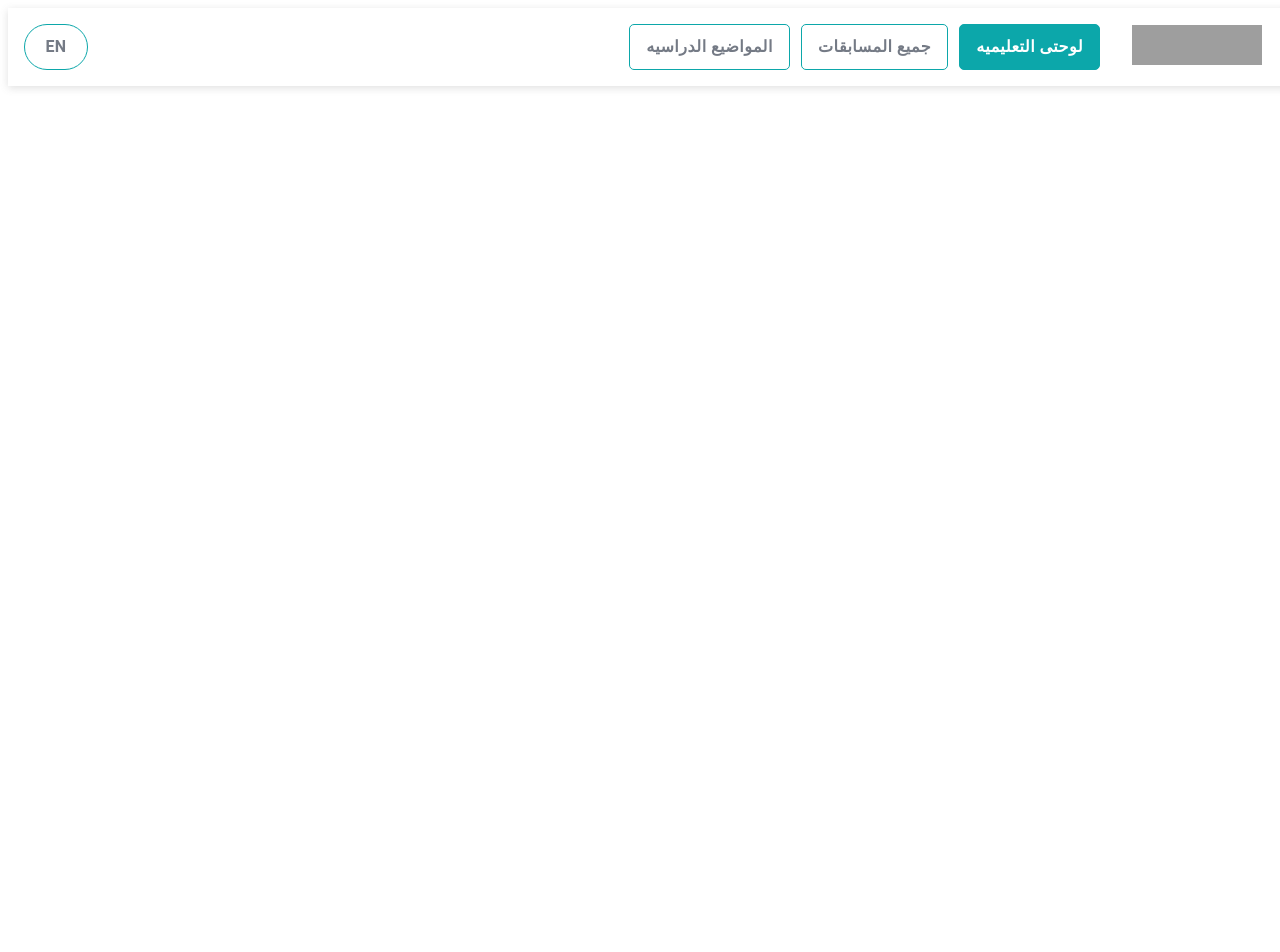
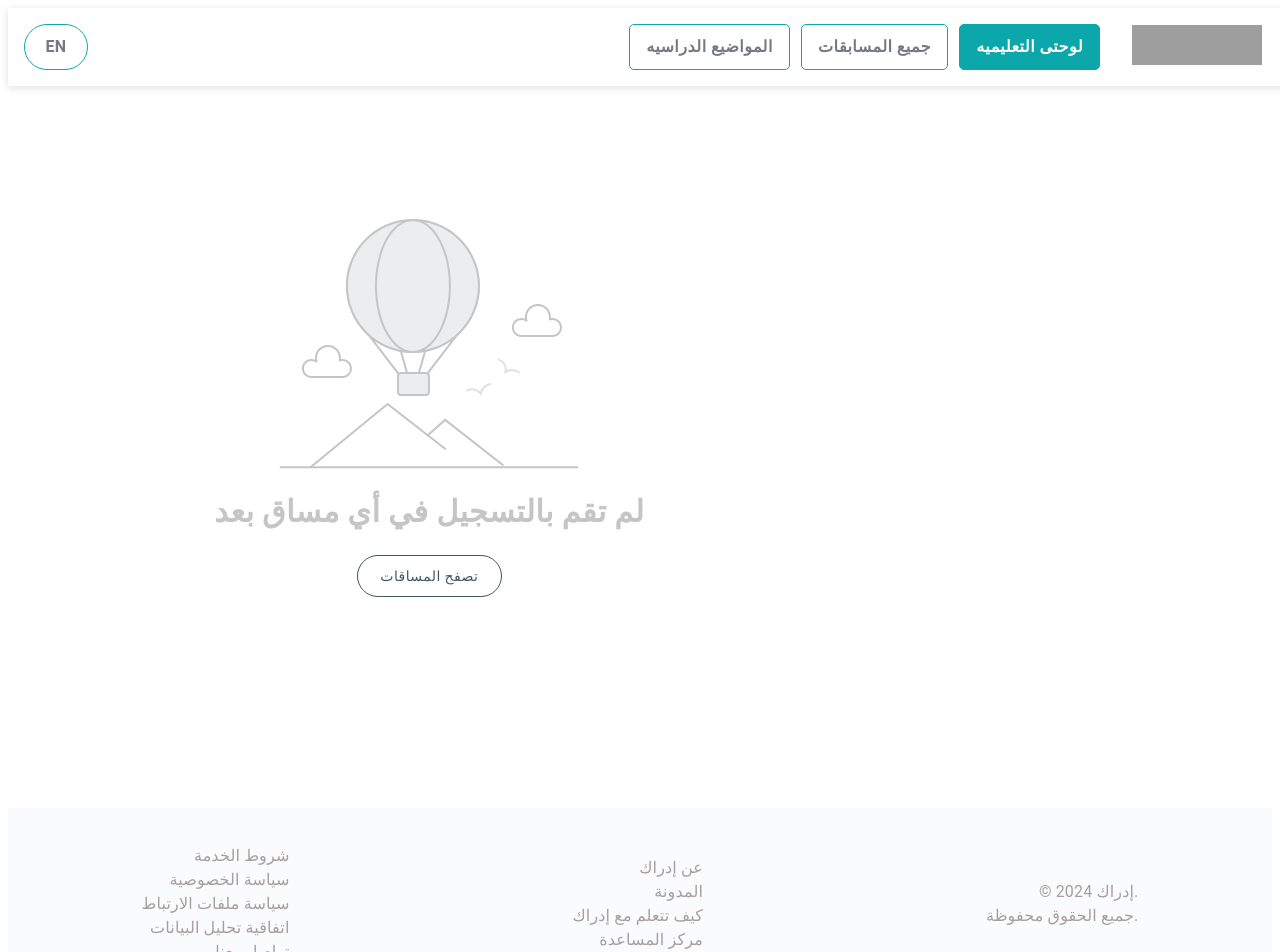
Before and after one commit to redarashid/learning-platform, a React (Vite) app: page /board in a window 1280 px wide. Shown: the top 952 px of the page. Before the commit the page ends 800 px from the top, so only its background shows below. Built offline with nearby package versions, Linux system fonts and the light colour scheme; grey boxes are pictures that could not be loaded.

Commit message:
learning-platform

```diff
--- /dev/null
+++ b/src/components/NavBoard.jsx
@@ -0,0 +1,115 @@
+import { Box, Grid } from "@mui/material";
+import Button from "@mui/material/Button";
+import Stack from "@mui/material/Stack";
+
+
+const NavBoard = () => {
+  return (
+    <Grid
+      position="fixed"
+      sx={{
+        backgroundColor: "#FFF",
+        boxShadow: "rgba(99, 99, 99, 0.2) 0px 2px 8px 0px",
+        width: "100%",
+        padding: "1rem",
+        zIndex: 1,
+      }}>
+      <Stack
+        direction="row"
+        width={"100%"}
+        spacing={2}
+        justifyContent="space-between"
+        alignItems="center">
+        <Box sx={{ display: "flex", alignItems: "center" }}>
+          <Button
+            sx={{
+              border: "1px solid #0CA7AA",
+              color: "#747A85",
+              fontWeight: "bold",
+              opacity: "5",
+              mr: "0.7rem",
+              borderRadius: "23px",
+              padding: "0.5rem 1rem",
+              fontSize: "1rem",
+              "&:hover": {
+                backgroundColor: "#0CA7AA",
+                color: "#FFF",
+              },
+            }}
+            href="#contained-buttons">
+            EN
+          </Button>
+        </Box>
+
+        <Box sx={{ display: "flex", alignItems: "center" }}>
+          <Box sx={{ mr: "2rem" }}>
+            <Button
+              sx={{
+                border: "1px solid #0CA7AA",
+                color: "#747A85",
+                fontWeight: "bold",
+                opacity: "5",
+                mr: "0.7rem",
+                borderRadius: "5px",
+                padding: "0.5rem 1rem",
+                fontSize: "1rem",
+                "&:hover": {
+                  backgroundColor: "#0CA7AA",
+                  color: "#FFF",
+                },
+              }}
+              href="#contained-buttons">
+              المواضيع الدراسيه
+            </Button>
+            <Button
+              sx={{
+                border: "1px solid #0CA7AA",
+                color: "#747A85",
+                fontWeight: "bold",
+                opacity: "5",
+                mr: "0.7rem",
+                borderRadius: "5px",
+                padding: "0.5rem 1rem",
+                fontSize: "1rem",
+                "&:hover": {
+                  backgroundColor: "#0CA7AA",
+                  color: "#FFF",
+                },
+              }}
+              href="#contained-buttons">
+              جميع المسابقات
+            </Button>
+            <Button
+              sx={{
+                border: "1px solid #0CA7AA",
+                fontWeight: "bold",
+                opacity: "5",
+                borderRadius: "5px",
+                padding: "0.5rem 1rem",
+                fontSize: "1rem",
+                backgroundColor: "#0CA7AA",
+                color: "#FFF",
+              }}
+              href="#contained-buttons">
+              لوحتى التعليميه
+            </Button>
+          </Box>
+          <a>
+            <img
+              src="/images/logo.png"
+              alt="Logo"
+              style={{
+                width: 130,
+                height: 40,
+                marginRight: 10,
+                cursor: "pointer",
+              }}
+            />
+          </a>
+        </Box>
+      </Stack>
+    </Grid>
+  );
+};
+
+export default NavBoard;
--- a/src/components/board/Board.jsx
+++ b/src/components/board/Board.jsx
@@ -1,113 +1,102 @@
-import { Box, Grid } from "@mui/material";
-import Button from "@mui/material/Button";
-import Stack from "@mui/material/Stack";
+import { Box, Button, Grid, Stack, Typography } from "@mui/material";
+import NavBoard from "../NavBoard";
 
 const Board = () => {
   return (
+    <>
+      <NavBoard />
+
+      <Box sx={{ height: "100vh" }}>
+        <Grid container sx={{ height: "100%" }}>
           <Grid
-      position="fixed"
+            item
+            xs={12}
+            md={8}
             sx={{
-        backgroundColor: "#FFF",
-        boxShadow: "rgba(99, 99, 99, 0.2) 0px 2px 8px 0px",
-        width: "100%",
-        padding: "1rem",
-        zIndex: 1,
+              display: "flex",
+              flexDirection: "column",
+              padding: 2,
+              justifyContent: "center",
+              alignItems: "center",
             }}>
-      <Stack
-        direction="row"
-        width={"100%"}
-        spacing={2}
-        justifyContent="space-between"
-        alignItems="center">
-        <Box sx={{ display: "flex", alignItems: "center" }}>
+            <Box
+              sx={{
+                display: "flex",
+                justifyContent: "center",
+                flexDirection: "column",
+                padding: "2.75rem 1.25rem",
+                alignItems: "center",
+              }}>
+              <img src="/images/balloon.svg" />
+              <Typography
+                sx={{
+                  mt: "1.25rem",
+                  color: "#c5c5c5",
+                  fontSize: "1.9rem",
+                  fontWeight: "bold",
+                }}>
+                لم تقم بالتسجيل في أي مساق بعد
+              </Typography>
               <Button
                 sx={{
-              border: "1px solid #0CA7AA",
-              color: "#747A85",
-              fontWeight: "bold",
+                  border: "1px solid",
+                  color: "#3f5767",
+                  background: "transparent",
+                  borderColor: "#3f5767",
                   opacity: "5",
-              mr: "0.7rem",
                   borderRadius: "23px",
-              padding: "0.5rem 1rem",
-              fontSize: "1rem",
+                  padding: "0.5rem 1.4rem",
+                  letterSpacing: "1.8",
+                  mt: "1.25rem",
                   "&:hover": {
-                backgroundColor: "#0CA7AA",
+                    backgroundColor: "#3f5767",
                     color: "#FFF",
                   },
                 }}
                 href="#contained-buttons">
-            EN
+                تصفح المساقات
               </Button>
             </Box>
+          </Grid>
 
-        <Box sx={{ display: "flex", alignItems: "center" }}>
-          <Box sx={{ mr: "2rem" }}>
-            <Button
+          <Grid>
+            <Box></Box>
+          </Grid>
+        </Grid>
+      </Box>
+
+      <Stack
         sx={{
-                border: "1px solid #0CA7AA",
-                color: "#747A85",
-                fontWeight: "bold",
-                opacity: "5",
-                mr: "0.7rem",
-                borderRadius: "5px",
-                padding: "0.5rem 1rem",
-                fontSize: "1rem",
-                "&:hover": {
-                  backgroundColor: "#0CA7AA",
-                  color: "#FFF",
-                },
-              }}
-              href="#contained-buttons">
-              المواضيع الدراسيه
-            </Button>
-            <Button
-              sx={{
-                border: "1px solid #0CA7AA",
-                color: "#747A85",
-                fontWeight: "bold",
-                opacity: "5",
-                mr: "0.7rem",
-                borderRadius: "5px",
-                padding: "0.5rem 1rem",
-                fontSize: "1rem",
-                "&:hover": {
-                  backgroundColor: "#0CA7AA",
-                  color: "#FFF",
-                },
-              }}
-              href="#contained-buttons">
-              جميع المسابقات
-            </Button>
-            <Button
-              sx={{
-                border: "1px solid #0CA7AA",
-                fontWeight: "bold",
-                opacity: "5",
-                borderRadius: "5px",
-                padding: "0.5rem 1rem",
-                fontSize: "1rem",
-                backgroundColor: "#0CA7AA",
-                color: "#FFF",
-              }}
-              href="#contained-buttons">
-              لوحتى التعليميه
-            </Button>
+          justifyContent: "space-around",
+          flexDirection: { xs: "column", md: "row" },
+          background: "#fafbfc",
+          fontWeight: "normal",
+          paddingBottom: "26px",
+          paddingTop: "36px",
+          gap: { xs: 4, md: 2 },
+          alignItems: "center",
+          textAlign: { xs: "center", md: "start" },
+          color: "#A99E9C",
+        }}>
+        <Box sx={{ textAlign: "right", cursor: "pointer" }}>
+          <Typography sx={{ color: "#A99E9C" }}>شروط الخدمة</Typography>
+          <Typography>سياسة الخصوصية</Typography>
+          <Typography>سياسة ملفات الارتباط</Typography>
+          <Typography>اتفاقية تحليل البيانات</Typography>
+          <Typography>تواصل معنا</Typography>
         </Box>
-          <a>
-            <img
-              src="/images/logo.png"
-              alt="Logo"
-              style={{
-                width: 130,
-                height: 40,
-                marginRight: 10,
-                cursor: "pointer",
-              }}
-            />
-          </a>
+        <Box sx={{ textAlign: "right", cursor: "pointer" }}>
+          <Typography>عن إدراك</Typography>
+          <Typography>المدونة</Typography>
+          <Typography>كيف تتعلم مع إدراك</Typography>
+          <Typography>مركز المساعدة</Typography>
+        </Box>
+        <Box sx={{ textAlign: "right", cursor: "pointer" }}>
+          <Typography>© 2024 إدراك.</Typography>
+          <Typography>جميع الحقوق محفوظة.</Typography>
         </Box>
       </Stack>
-    </Grid>
+    </>
   );
 };
 
```
Lines whose indentation alone changed are shown as unchanged.
